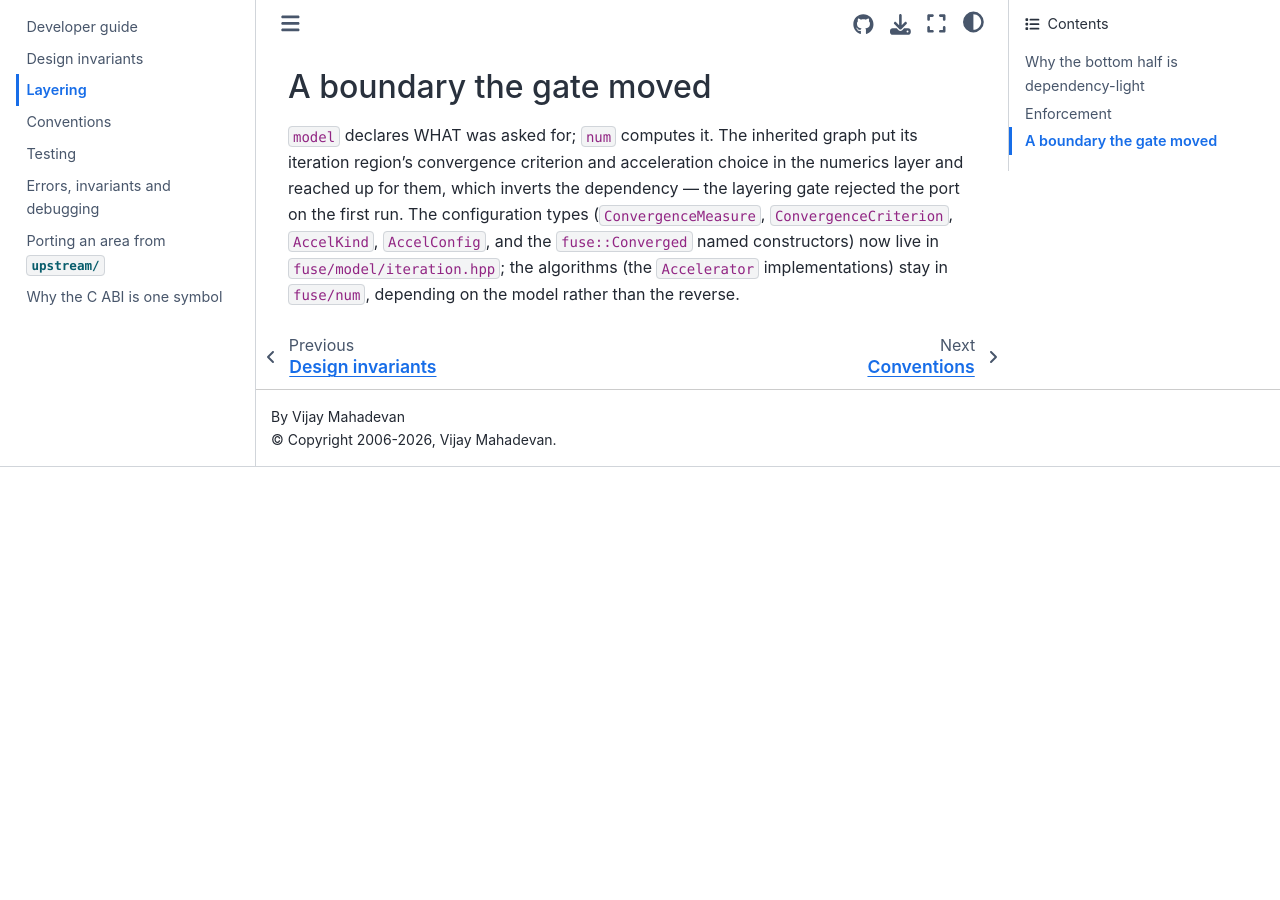
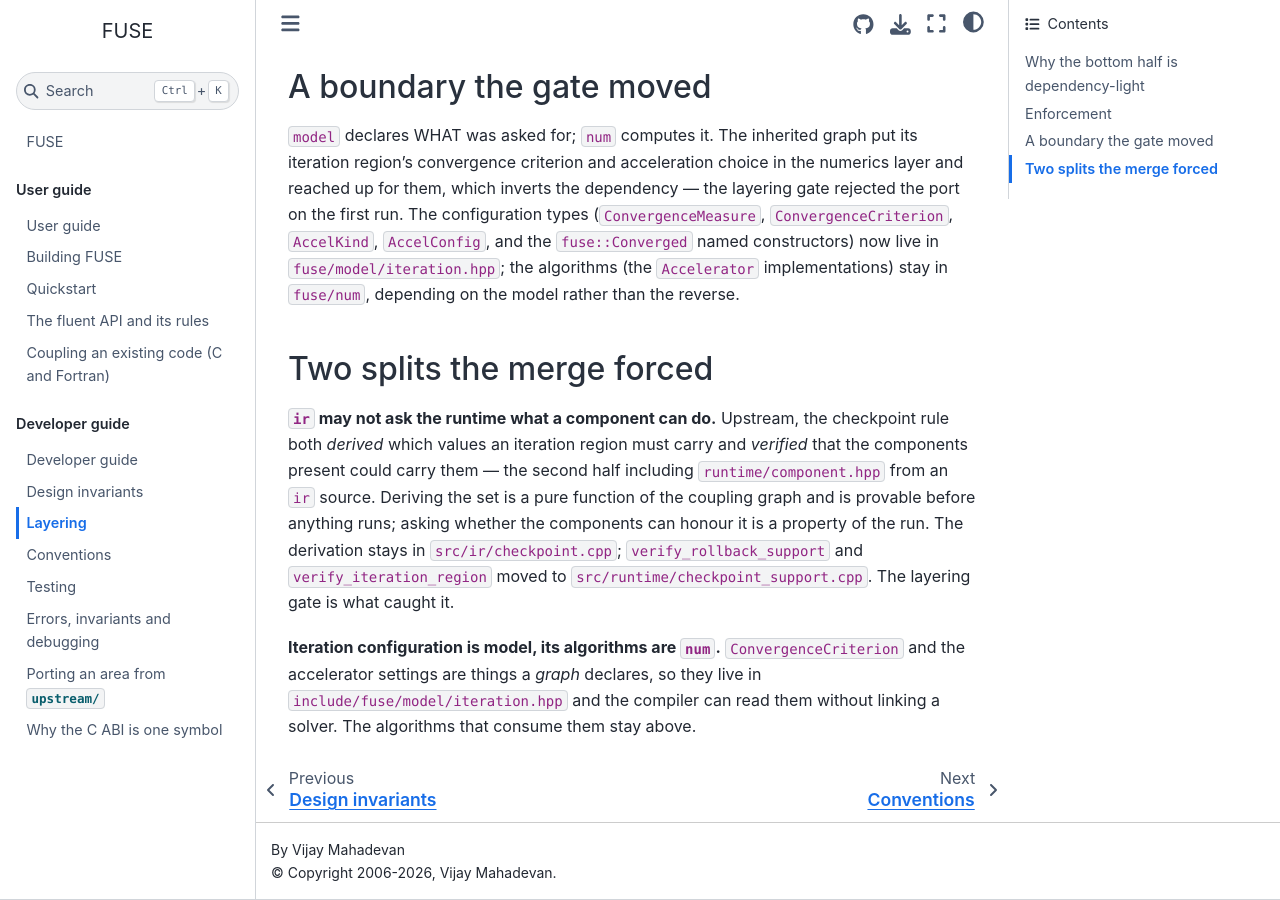
Before and after one commit to vijaysm/fuse, a Sphinx documentation site: the page built from docs/dev/layering.md, in a window 1280 px wide and 900 px high, scrolled down 904 px. Built offline with Sphinx 7.4.7 and the Sphinx Book theme 1.1.4, drawn with Linux system fonts in a browser that asks for light colours; pages that are not in the unit, such as notebooks, are missing from menus; before the commit the page ends 1371 px from its top, so only the background shows below that.

Commit message:
Document the two layering splits and the classic-locale rule
The checkpoint rule's runtime half moved out of ir, iteration
configuration moved down into model, and the invariant gate now verifies
the classic-locale pin instead of banning the header. UPSTREAMS.lock
also lists the ir, schedule and golden-dump paths now superseded.

```diff
--- a/docs/dev/layering.md
+++ b/docs/dev/layering.md
@@ -42,3 +42,17 @@
 types (`ConvergenceMeasure`, `ConvergenceCriterion`, `AccelKind`, `AccelConfig`, and the
 `fuse::Converged` named constructors) now live in `fuse/model/iteration.hpp`; the algorithms (the
 `Accelerator` implementations) stay in `fuse/num`, depending on the model rather than the reverse.
+
+## Two splits the merge forced
+
+**`ir` may not ask the runtime what a component can do.** Upstream, the checkpoint rule both *derived*
+which values an iteration region must carry and *verified* that the components present could carry
+them — the second half including `runtime/component.hpp` from an `ir` source. Deriving the set is a
+pure function of the coupling graph and is provable before anything runs; asking whether the
+components can honour it is a property of the run. The derivation stays in `src/ir/checkpoint.cpp`;
+`verify_rollback_support` and `verify_iteration_region` moved to `src/runtime/checkpoint_support.cpp`.
+The layering gate is what caught it.
+
+**Iteration configuration is model, its algorithms are `num`.** `ConvergenceCriterion` and the
+accelerator settings are things a *graph* declares, so they live in `include/fuse/model/iteration.hpp`
+and the compiler can read them without linking a solver. The algorithms that consume them stay above.
```
Also changed, not shown: docs/dev/conventions.md (+13 -0 lines), 1 other file.
